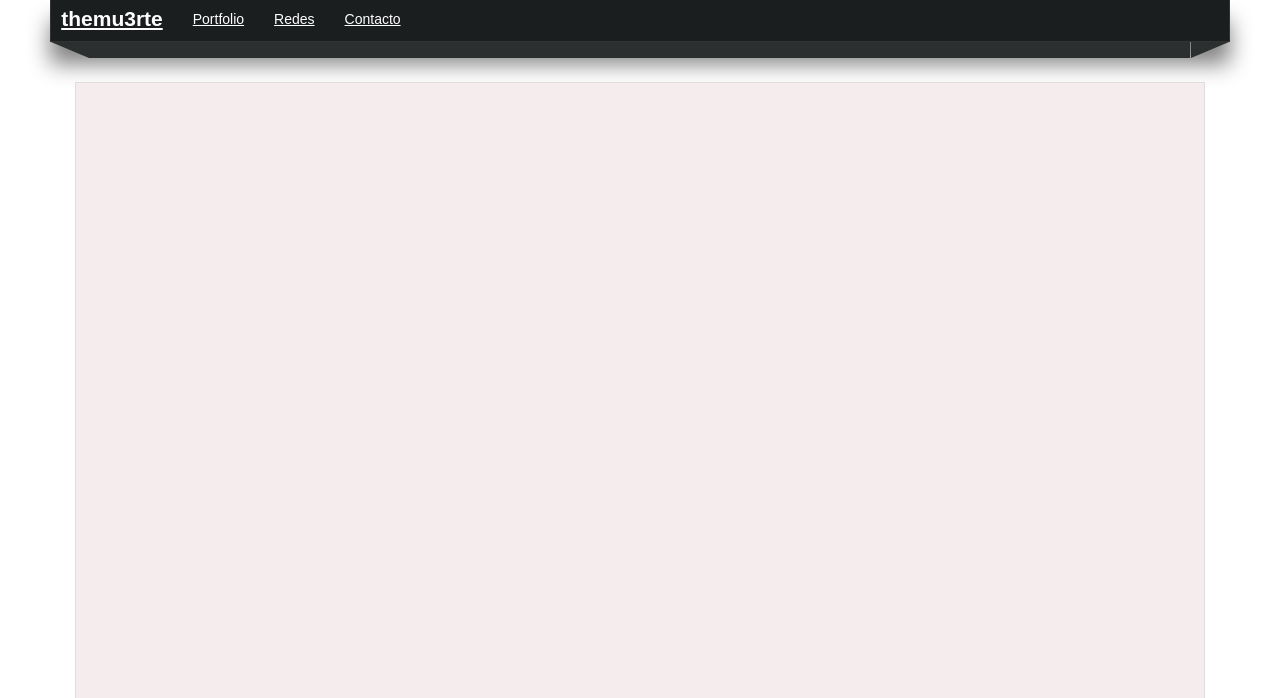
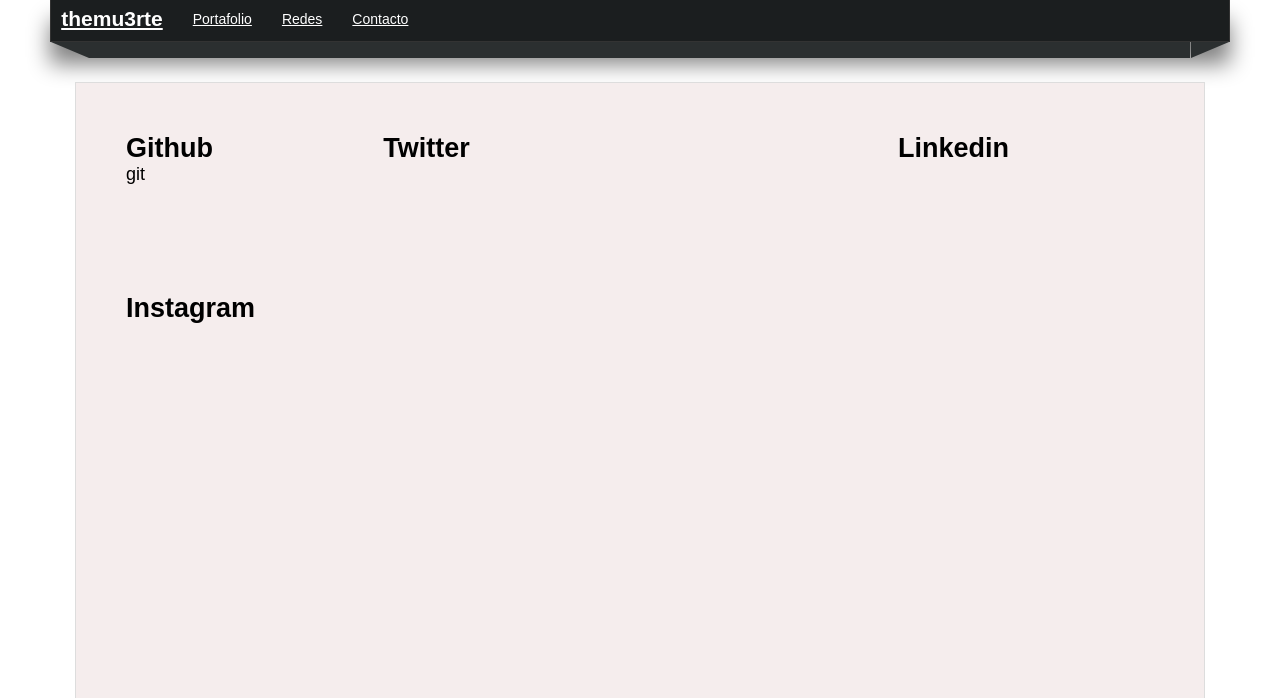
Before and after one commit to themuerte/cs50w-project0, a website: page resdes.html in a window 1280 px wide. Shown: the part 102-800 px from the top of the page. Drawn offline with Linux system fonts and the light colour scheme.

Commit message:
✨🚧 trabajando estilos y gid en contactox2

```diff
--- a/resdes.html
+++ b/resdes.html
@@ -16,7 +16,7 @@
                     <h1><a href="./index.html">themu3rte</a></h1>
                 </li>
                 <li>
-                    <a href="./portfolio.html">Portfolio</a>
+                    <a href="./portfolio.html">Portafolio</a>
                 </li>
                 <li>
                     <a href="./resdes.html">Redes</a>
@@ -34,7 +34,24 @@
     </header>
 
    <div id="contenido">
-
+    <div class="flex_container">
+        <div class="content">
+            <h2>Github</h2>
+            git
+        </div>
+        <div class="content">
+            <h2>Twitter</h2>
+        </div>
+        <div class="content">
+            <h2></h2>
+        </div>
+        <div class="content">
+            <h2>Linkedin</h2>
+        </div>
+        <div class="content">
+            <h2>Instagram</h2>
+        </div>
+    </div>
    </div>
 
 
--- a/styles/style.scss
+++ b/styles/style.scss
@@ -168,6 +168,7 @@
 footer{
     width: 95vw;
     height: 5vh;
+    min-height: 40px;
 
     background-color: $color-hyf;
     border: 1px solid #333333;
```
Also changed, not shown: contact.html (+2 -2 lines), index.html (+1 -1 lines), portfolio.html (+12 -2 lines), styles/style.css, 1 other file.
